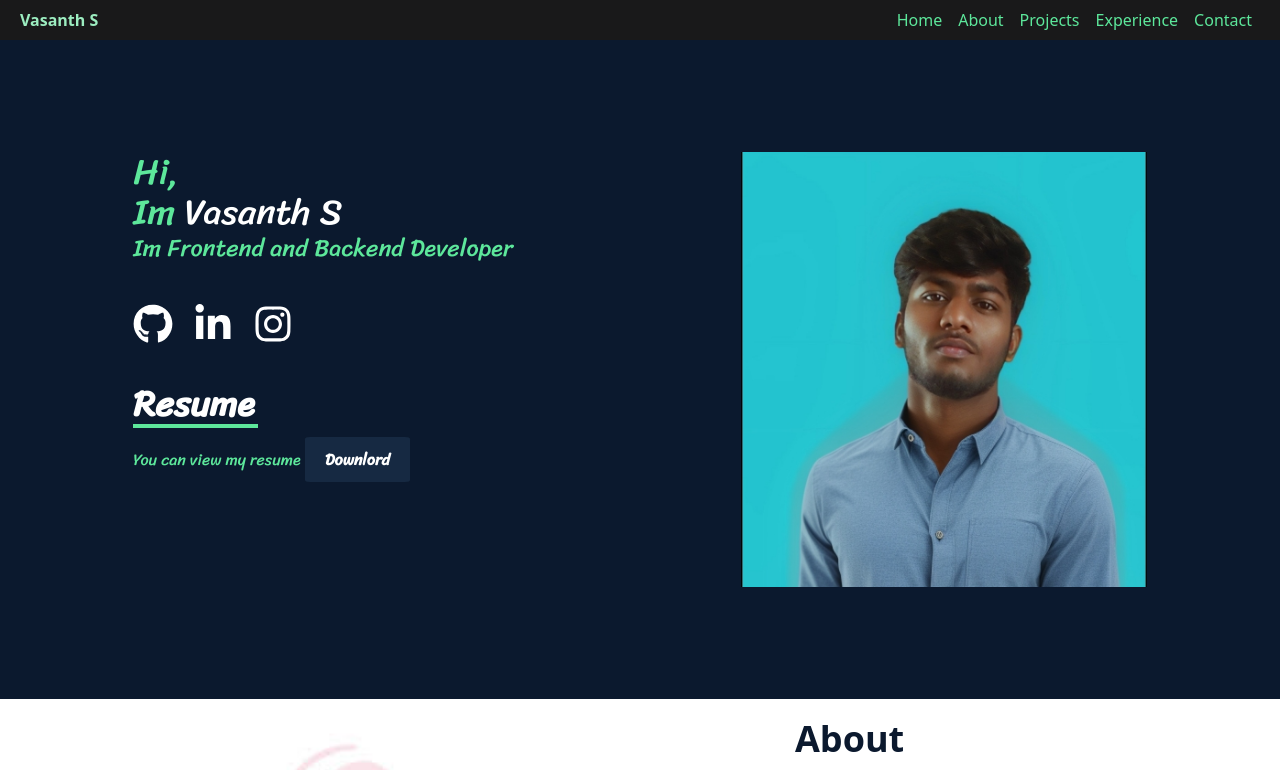
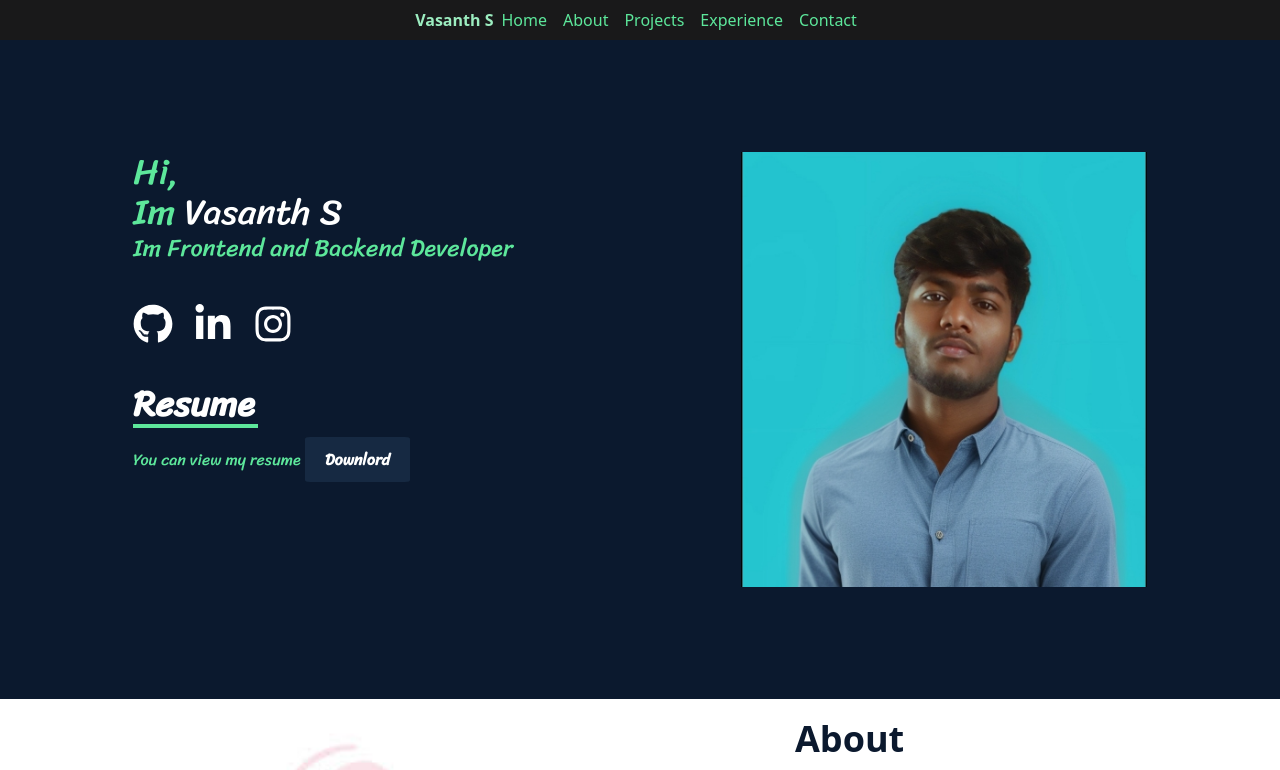
Before and after one commit to vasanthselva/react-portfolio, a React (Create React App) app: page / in a window 1280 px wide. Shown: the top 770 px of the page. Built offline with nearby package versions, Linux system fonts and the light colour scheme.

Commit message:
Update Header.js

```diff
--- a/src/components/Header.js
+++ b/src/components/Header.js
@@ -10,7 +10,7 @@ export default function Header() {
     };
 
     return (
-        <header className="flex justify-between px-5 py-2 bg-fifth text-[#5de79b]">
+        <header className="flex justify-center px-5 py-2 bg-fifth text-[#5de79b]">
             <a className="font-bold text-color: rgb(156, 237, 192); bg-name" href="#">
                 Vasanth S
             </a>
```
